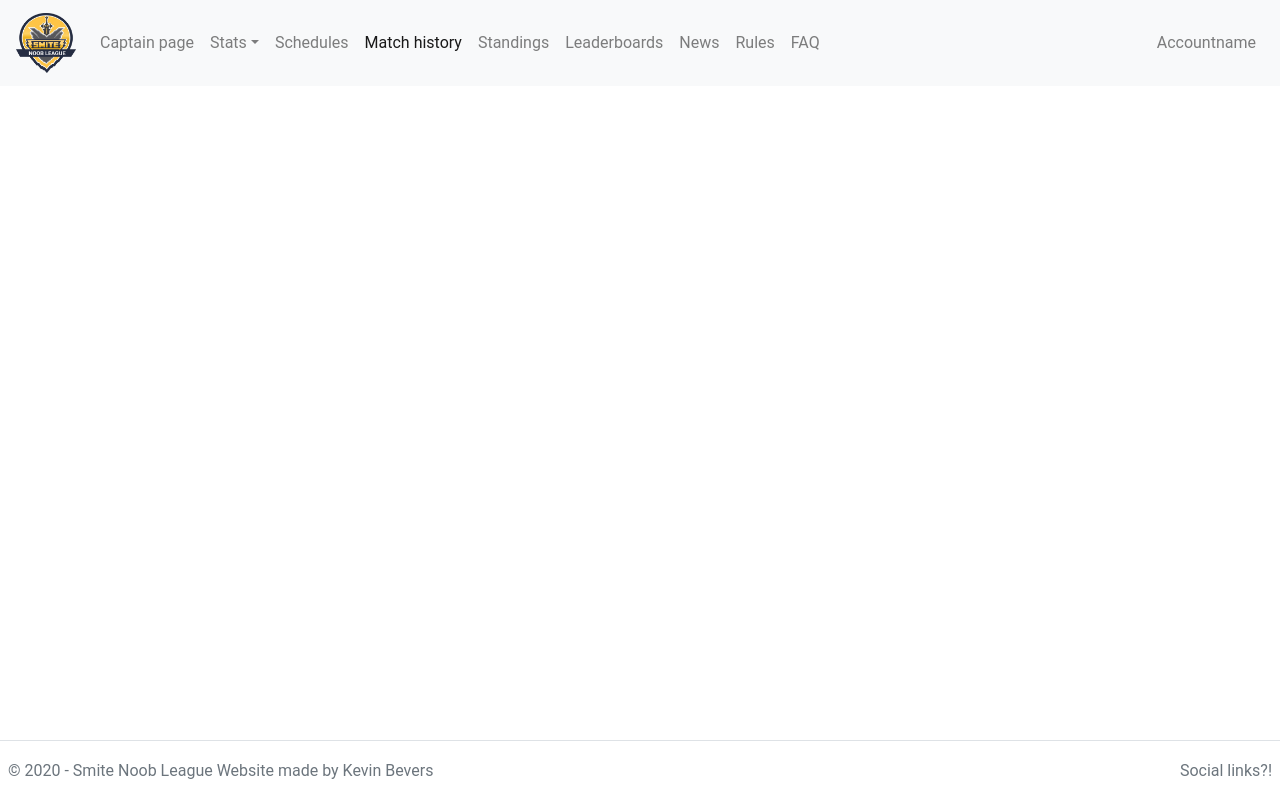
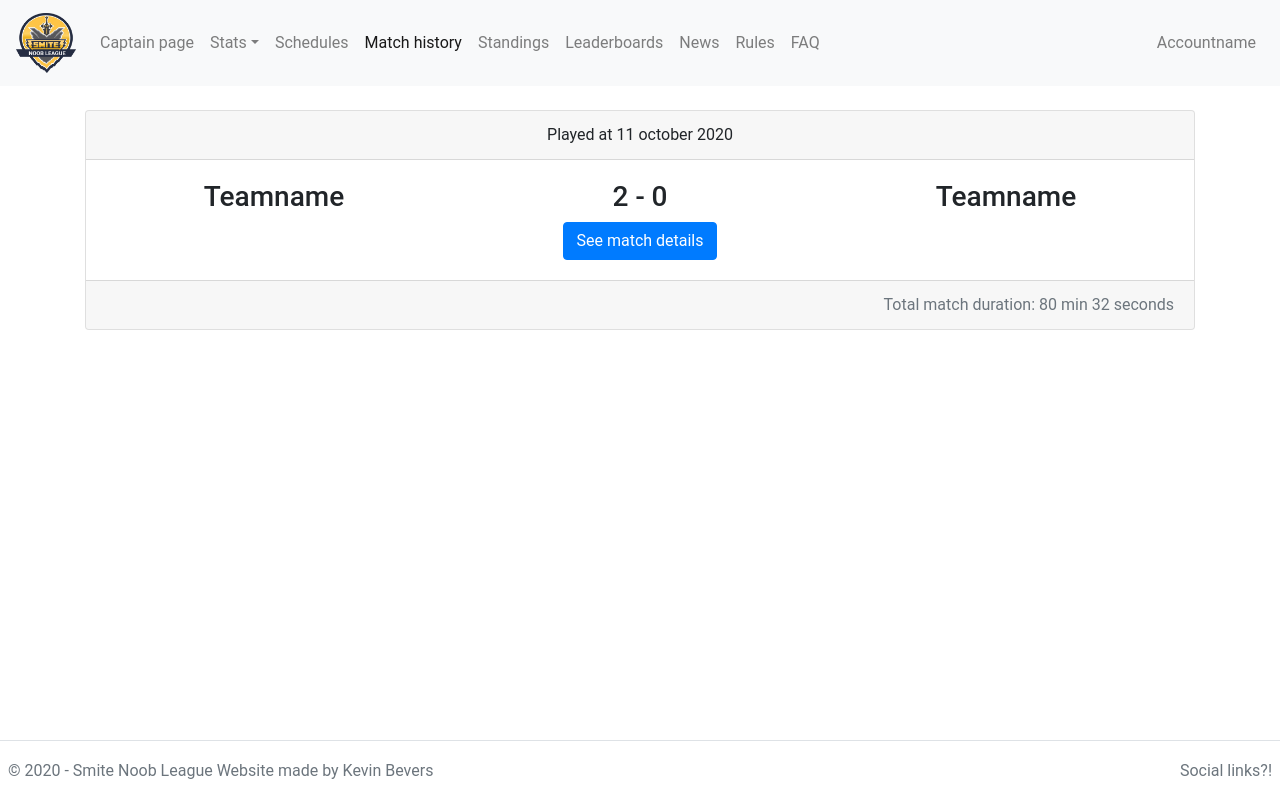
Before and after one commit to kevinbevers/ip-s3-snl-microservices, a Next.js app in the folder smitenoobleague-web-app/: page /matchhistory in a window 1280 px wide. Built offline with nearby package versions, Linux system fonts and the light colour scheme.

Commit message:
made a start on matchhistory and dynamic routing

```diff
--- a/smitenoobleague-web-app/pages/matchhistory.js
+++ b/smitenoobleague-web-app/pages/matchhistory.js
@@ -1,13 +1,33 @@
 //default react imports
 import React, { useState } from 'react';
 //default page stuff
-import NavBar from '../src/components/NavBar';
-import Footer from '../src/components/Footer';
+import NavBar from 'src/components/NavBar';
+import Footer from 'src/components/Footer';
+//bootstrap implements
+import Card from 'react-bootstrap/Card';
+import Row from 'react-bootstrap/Row';
+import Col from 'react-bootstrap/Col';
+import Button from 'react-bootstrap/Button';
+import { Container } from 'react-bootstrap';
 
 export default function matchhistory() {
   return (
     <>
       <NavBar />
+      <Container className="mt-4">
+        <Card className="text-center mb-2">
+          <Card.Header>Played at 11 october 2020</Card.Header>
+          <Card.Body>
+           <Row>
+             <Col><h3>Teamname</h3></Col>
+             <Col><h3>2 - 0</h3></Col>
+             <Col><h3>Teamname</h3></Col>
+           </Row>
+            <Button variant="primary" href="/matchdetails/5234534">See match details</Button>
+          </Card.Body>
+          <Card.Footer className="text-muted"><p className="float-right m-0">Total match duration: 80 min 32 seconds</p></Card.Footer>
+        </Card>
+      </Container>
       <Footer />
     </>
   );
```
Also changed, not shown: smitenoobleague-web-app/pages/matchdetails/[...id].js (added, +49 -0 lines). Lines whose indentation alone changed are shown as unchanged.
